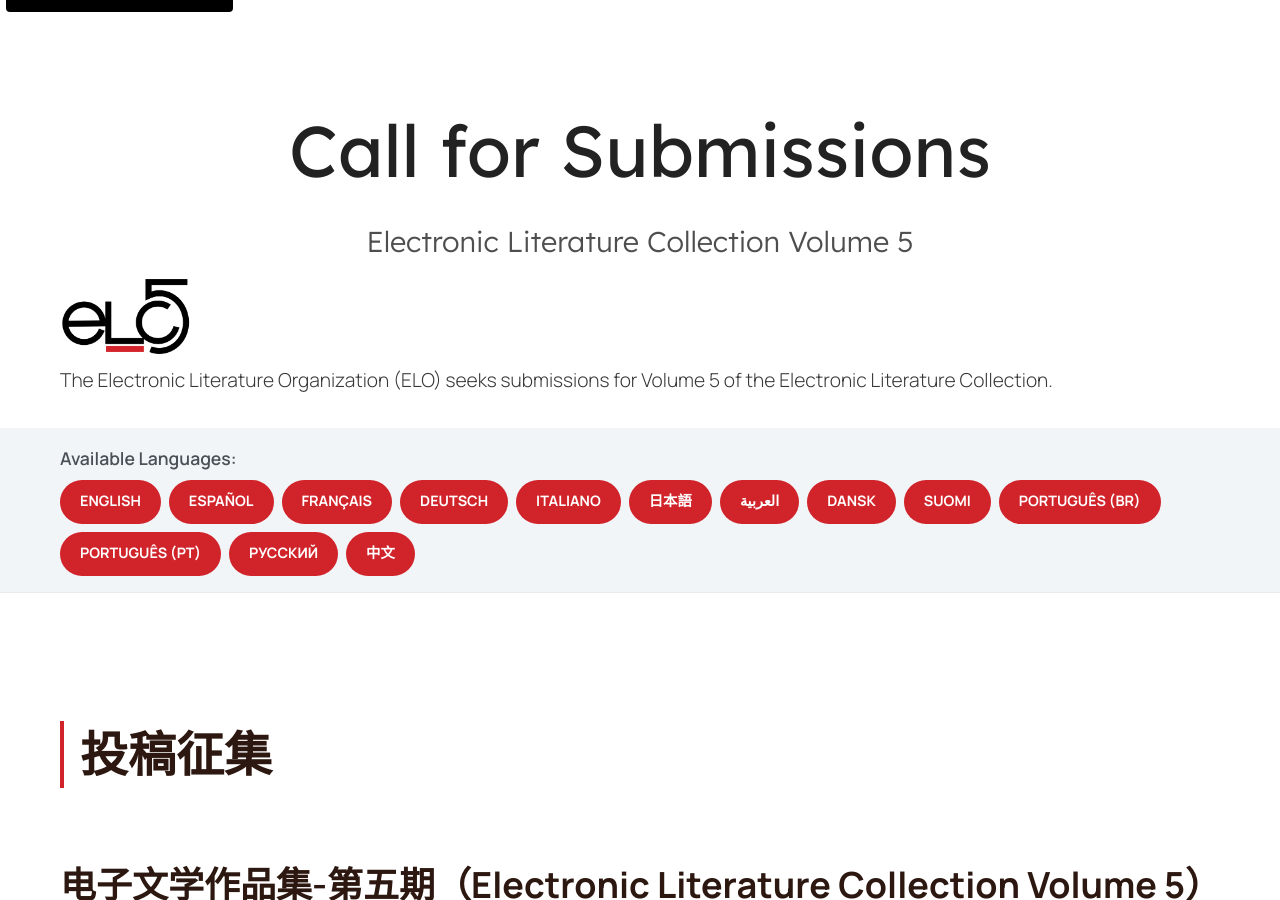
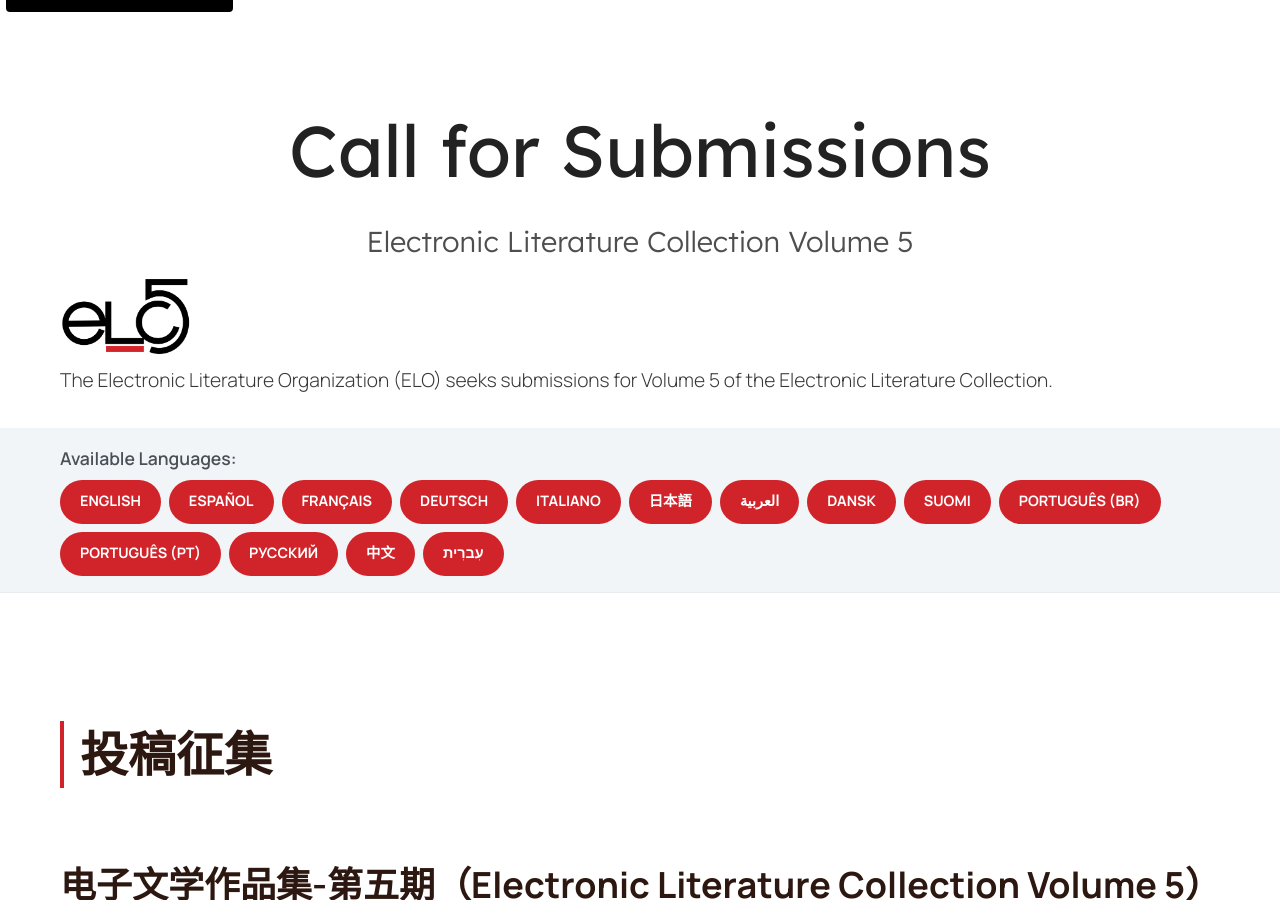
Before and after one commit to eliterature/elc5-info, a Jekyll site: the page built from docs/ZH/index.md, in a window 1280 px wide and 900 px high. Built offline with Jekyll 4.4.1, drawn with Linux system fonts in a browser that asks for light colours; our own code applies the rules of GitHub Pages for plain Markdown files.

Commit message:
Add Hebrew language option and translation sections to the site

```diff
--- a/docs/_layouts/translation.html
+++ b/docs/_layouts/translation.html
@@ -89,6 +89,7 @@
             (PT)</a></li>
         <li><a href="{{ "/RU/" | relative_url }}" hreflang="ru" aria-label="Просмотреть на русском языке">Русский</a></li>
         <li><a href="{{ "/ZH/" | relative_url }}" hreflang="zh" aria-label="查看中文版本">中文</a></li>
+        <li><a href="{{ "/HE/" | relative_url }}" hreflang="he" aria-label="צפה בעברית">עִברִית</a></li>
       </ul>
     </div>
   </nav>
```
